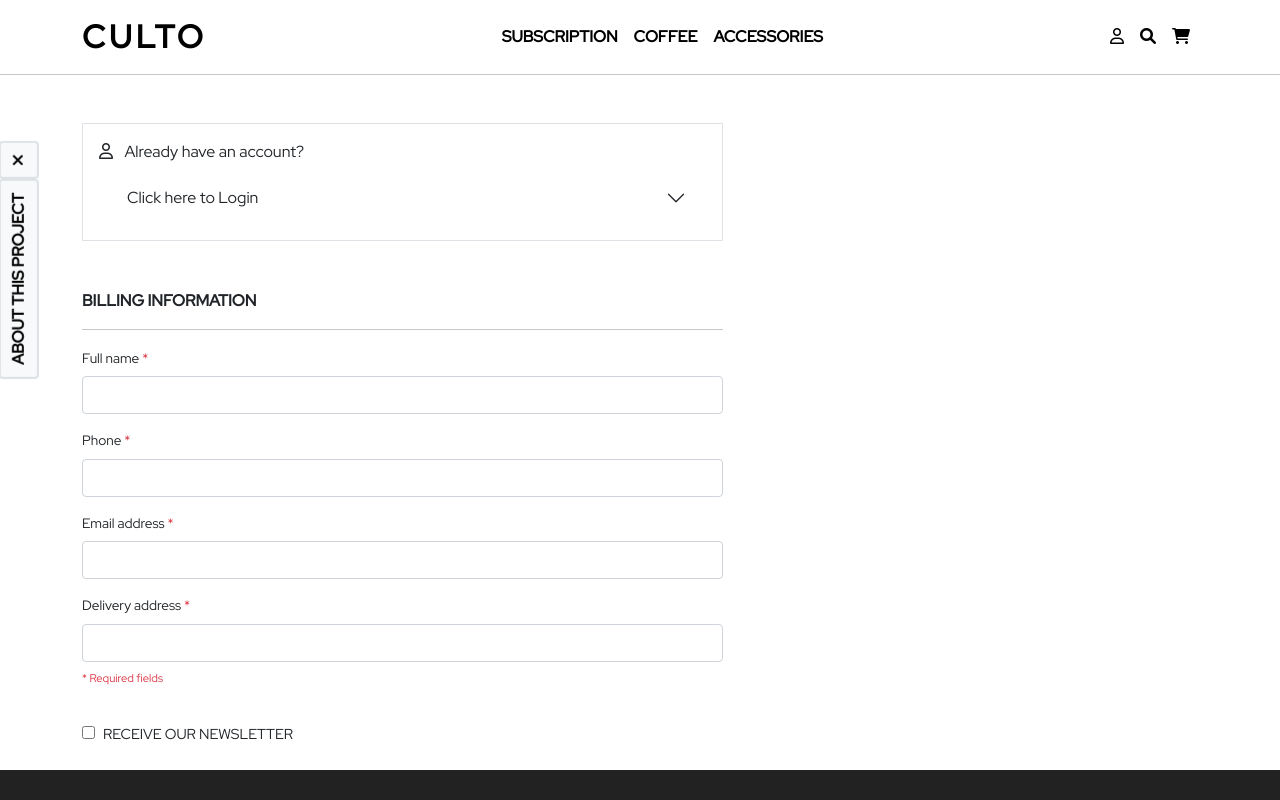
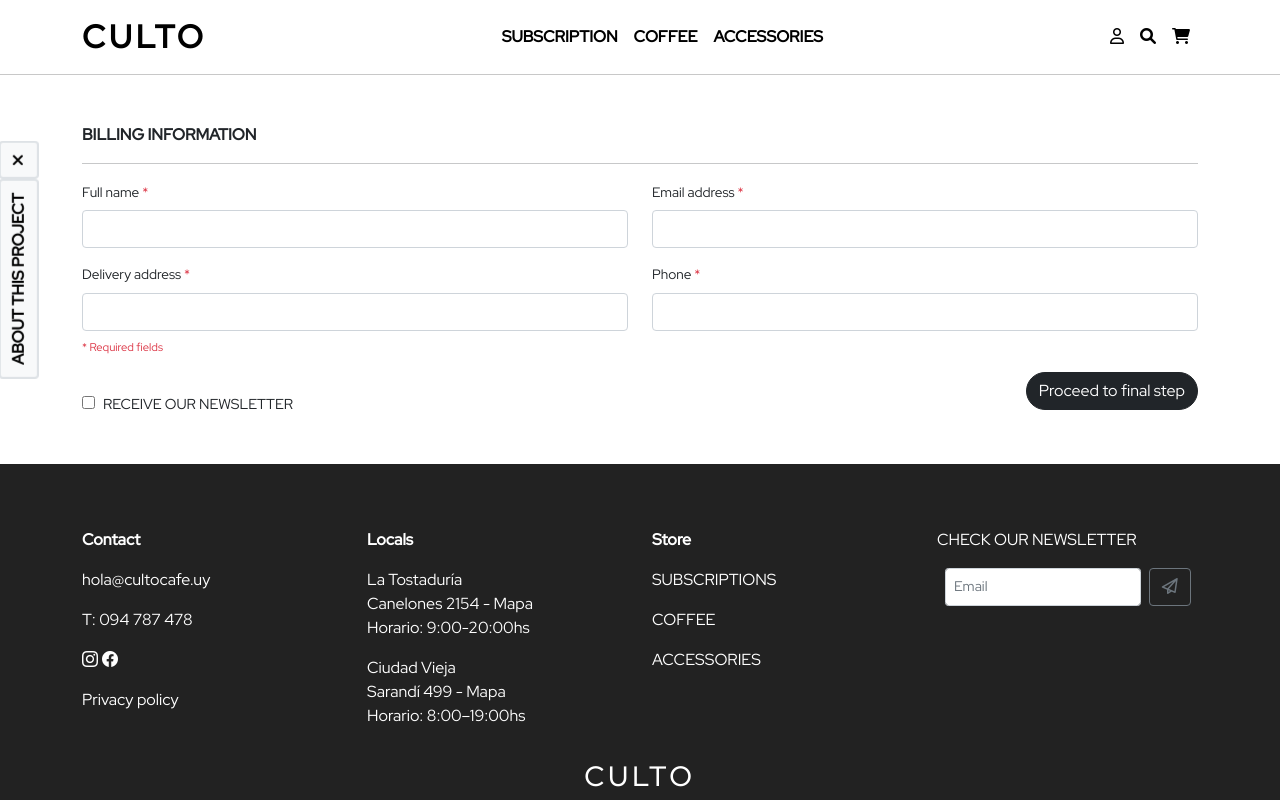
Before and after one commit to FelipeCabreraB/E-commerce-Front, a React (Create React App) app: page /checkout/billing-information in a window 1280 px wide. Shown: the top 800 px of the page. Built offline with nearby package versions, Linux system fonts and the light colour scheme.

Commit message:
billing information page

```diff
--- a/src/components/NavBar-Footer/NavBar.jsx
+++ b/src/components/NavBar-Footer/NavBar.jsx
@@ -52,6 +52,7 @@ function NavBar({ setHideButton }) {
                 <Link
                   style={{ textDecoration: "none", color: "black" }}
                   to="/subscription"
+                  onClick={() => setHideButton(false)}
                 >
                   <strong>SUBSCRIPTION</strong>
                 </Link>
--- a/src/pages/Website/Cart.jsx
+++ b/src/pages/Website/Cart.jsx
@@ -215,7 +215,7 @@ function Cart() {
                   </div>
                 </div>
                 <div className="btn-block">
-                  <Link to="/checkout">
+                  <Link to="/checkout/billing-information">
                     <Button
                       variant="dark"
                       type="button"
--- a/src/pages/Website/CheckOut.jsx
+++ b/src/pages/Website/CheckOut.jsx
@@ -1,11 +1,8 @@
-import { Row, Col } from "react-bootstrap";
-import AccordionCheckOut from "../../components/Checkout/AccordionCheckOut";
-import { useSelector } from "react-redux";
+import { Row, Col, Form, Button } from "react-bootstrap";
 import { useState } from "react";
+import { Link } from "react-router-dom";
 
 function CheckOut() {
-  // const cart = useSelector((state) => state.cart);
-  const user = useSelector((state) => state.user);
   const [fullName, setFullName] = useState("");
   const [phone, setPhone] = useState("");
   const [email, setEmail] = useState("");
@@ -14,23 +11,15 @@ function CheckOut() {
   return (
     <div>
       <div className="container">
-        <Row className="mb-4">
-          <Col sm={7}>
-            {!user.token && (
-              <div className="mt-5 border p-3">
-                <i className="far fa-user me-2"></i> Already have an account?
-                <span className="ms-2 pointer">
-                  <AccordionCheckOut />
-                </span>
-              </div>
-            )}
-
+        <div className="mb-5">
           <p className="mt-5">
             <strong>BILLING INFORMATION</strong>
           </p>
           <hr />
 
-            <form>
+          <Form>
+            <Row>
+              <Col>
                 <label
                   className="form-label"
                   htmlFor="fullname"
@@ -46,47 +35,10 @@ function CheckOut() {
                   value={fullName}
                   onChange={(ev) => setFullName(ev.target.value)}
                 />
-
+              </Col>
+              <Col>
                 <label
-                className="form-label mt-3"
-                htmlFor="phone"
-                style={{ fontSize: "0.85rem" }}
-              >
-                Phone <span className="text-danger">*</span>
-              </label>
-              {phone !== "" ? (
-                <div>
-                  {" "}
-                  <input
-                    className="form-control"
-                    type="phone"
-                    id="phone"
-                    name="email"
-                    value={phone}
-                    onChange={(ev) => setPhone(ev.target.value)}
-                  />
-                  {/^[0-9]{8,9}$/.test(phone) ? (
-                    <p className="text-success">Valid Phone</p>
-                  ) : (
-                    <p className="text-danger">Invalid Phone</p>
-                  )}
-                </div>
-              ) : (
-                <div>
-                  {" "}
-                  <input
-                    className="form-control"
-                    type="phone"
-                    id="phone"
-                    name="phone"
-                    value={phone}
-                    onChange={(ev) => setPhone(ev.target.value)}
-                  />
-                </div>
-              )}
-
-              <label
-                className="form-label mt-3"
+                  className="form-label"
                   htmlFor="email"
                   style={{ fontSize: "0.85rem" }}
                 >
@@ -125,6 +77,10 @@ function CheckOut() {
                     />
                   </div>
                 )}
+              </Col>
+            </Row>
+            <Row>
+              <Col>
                 <label
                   className="form-label mt-3"
                   htmlFor="deliveryAdress"
@@ -143,6 +99,49 @@ function CheckOut() {
                 <p className="text-danger mt-2" style={{ fontSize: "0.7rem" }}>
                   * Required fields
                 </p>
+              </Col>
+              <Col>
+                <label
+                  className="form-label mt-3"
+                  htmlFor="phone"
+                  style={{ fontSize: "0.85rem" }}
+                >
+                  Phone <span className="text-danger">*</span>
+                </label>
+                {phone !== "" ? (
+                  <div>
+                    {" "}
+                    <input
+                      className="form-control"
+                      type="phone"
+                      id="phone"
+                      name="email"
+                      value={phone}
+                      onChange={(ev) => setPhone(ev.target.value)}
+                    />
+                    {/^[0-9]{8,9}$/.test(phone) ? (
+                      <p className="text-success">Valid Phone</p>
+                    ) : (
+                      <p className="text-danger">Invalid Phone</p>
+                    )}
+                  </div>
+                ) : (
+                  <div>
+                    {" "}
+                    <input
+                      className="form-control"
+                      type="phone"
+                      id="phone"
+                      name="phone"
+                      value={phone}
+                      onChange={(ev) => setPhone(ev.target.value)}
+                    />
+                  </div>
+                )}
+              </Col>
+            </Row>
+            <div className="d-flex justify-content-between">
+              <div>
                 <input
                   type="checkbox"
                   id="newsletter"
@@ -157,10 +156,15 @@ function CheckOut() {
                 >
                   RECEIVE OUR NEWSLETTER
                 </label>
-            </form>
-          </Col>
-          <Col sm={5}></Col>
-        </Row>
+              </div>
+              <Link to="/checkout/card-information">
+                <Button variant="dark" type="button" className="rounded-pill">
+                  Proceed to final step{" "}
+                </Button>
+              </Link>
+            </div>
+          </Form>
+        </div>
       </div>
     </div>
   );
```
Lines whose indentation alone changed are shown as unchanged.
